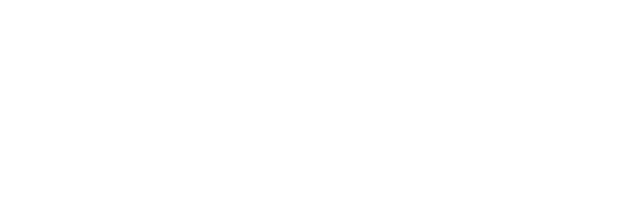
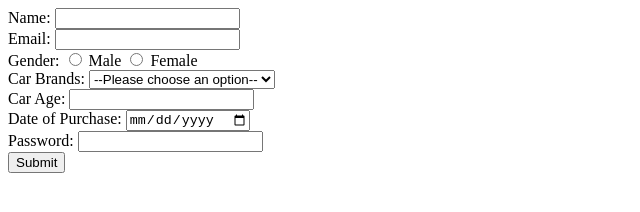
Before and after one commit to acciojob/car-insurance-form-Subharoy78242, a website: page main.html in a window 1280 px wide. Shown: the whole page, without its empty margins (0-640 px from the left). Drawn offline with Linux system fonts and the light colour scheme.

Commit message:
created a submission

```diff
--- a/main.html
+++ b/main.html
@@ -1,16 +1,50 @@
 <!DOCTYPE html>
-
 <html>
-
 <head>
-	<link rel="stylesheet" href="styles.css">
+    <title>Car Insurance Registration Form</title>
 </head>
-
 <body>
-	<!-- the entire body must be written by student -->
-    <script type="text/javascript" src="./script.js">
-</script>
-
+    <form method="post">
+        <div>
+            <label for="name">Name:</label>
+            <input type="text" id="name" name="name" required>
+        </div>
+        <div>
+            <label for="email">Email:</label>
+            <input type="email" id="email" name="email" required>
+        </div>
+        <div>
+            <label>Gender:</label>
+            <input type="radio" id="gender_m" name="gender" value="male" required>
+            <label for="gender_m">Male</label>
+            <input type="radio" id="gender_f" name="gender" value="female" required>
+            <label for="gender_f">Female</label>
+        </div>
+        <div>
+            <label for="cars">Car Brands:</label>
+            <select id="cars" name="cars">
+                <option value="">--Please choose an option--</option>
+                <option value="BMW">BMW</option>
+                <option value="Audi">Audi</option>
+                <option value="Mercedez">Mercedez</option>
+            </select>
+        </div>
+        <div>
+            <label for="carage">Car Age:</label>
+            <input type="number" id="carage" name="carage" required>
+        </div>
+        <div>
+            <label for="dop">Date of Purchase:</label>
+            <input type="date" id="dop" name="dop" required>
+        </div>
+        <div>
+            <label for="password">Password:</label>
+            <input type="password" id="password" name="password" required>
+        </div>
+        <div>
+            <button type="submit">Submit</button>
+        </div>
+    </form>
+    <script type="text/javascript" src="./script.js"></script>
 </body>
-
 </html>
```
